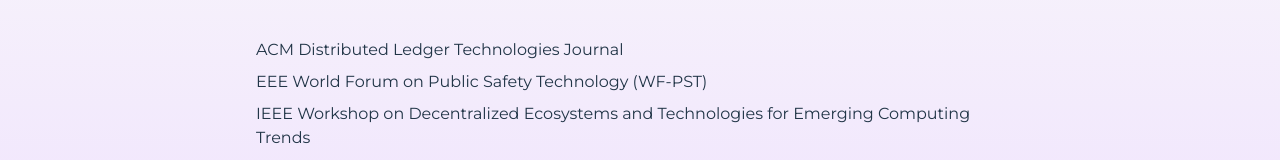
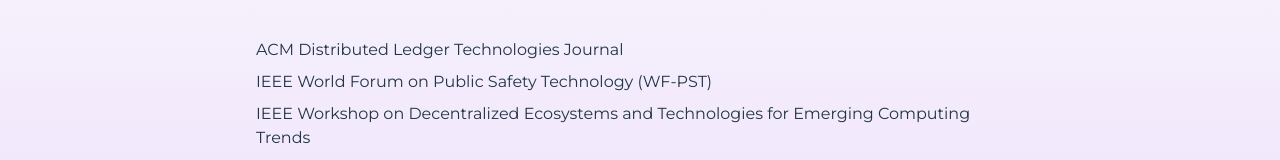
Before and after one commit to schummd/schummd.github.io, a React (Vite) app: page /services in a window 1280 px wide. Shown: the part 222-382 px from the top of the page. Built offline with nearby package versions, Linux system fonts and the light colour scheme.

Commit message:
updated services

```diff
--- a/src/pages/Services.jsx
+++ b/src/pages/Services.jsx
@@ -6,7 +6,7 @@
 
         <ul className="font-montserrat space-y-2">
           <li>ACM Distributed Ledger Technologies Journal</li>
-          <li>EEE World Forum on Public Safety Technology (WF-PST)</li>
+          <li>IEEE World Forum on Public Safety Technology (WF-PST)</li>
           <li>IEEE Workshop on Decentralized Ecosystems and Technologies for Emerging Computing Trends</li>
           <li>IEEE International Conference on Blockchain Computing and Applications</li>
           <li>IEEE Transactions on Network and Service Management</li>
```
